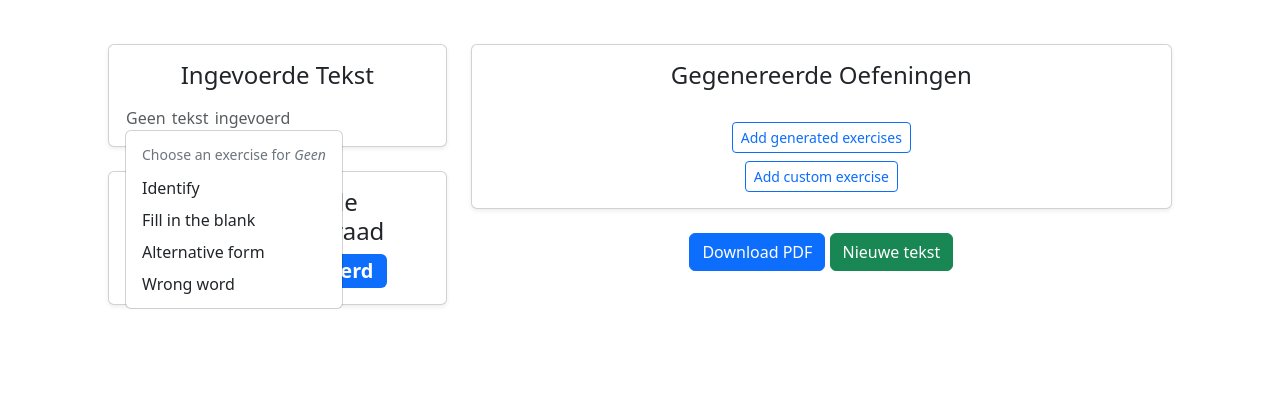
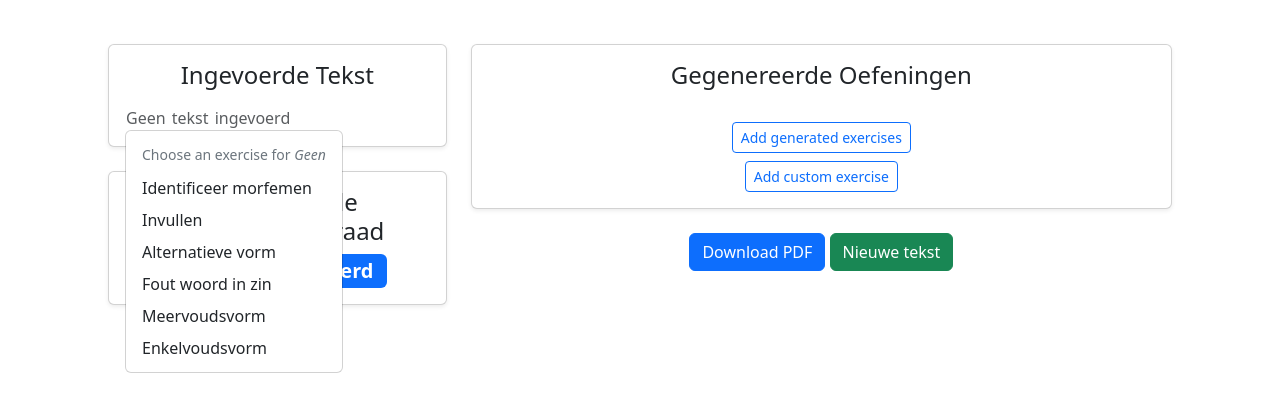
Before and after one commit to teauteau/morphology, a Django app: page /results/ in a window 1280 px wide, after a click on "Geen". Shown: the part 200-612 px from the top of the page. Run offline with Django 5.2, Linux system fonts and the light colour scheme.

Commit message:
updated some exercise types and new structure

```diff
--- /dev/null
+++ b/MorphoAi/webapp/templates/webapp/partials/dropdown.html
@@ -0,0 +1,20 @@
+<div class="d-inline dropdown">
+    <span class="word {% if is_important %}bold{% endif %}"
+          role="button"
+          id="dropdownWord{{ token_id }}"
+          data-bs-toggle="dropdown"
+          aria-expanded="false"
+          data-word="{{ token }}">
+      {{ token }}
+    </span>
+    <ul class="dropdown-menu dropdown-menu-end" aria-labelledby="dropdownWord{{ token_id }}">
+        <li><h6 class="dropdown-header">Choose an exercise for <i>{{ token }}</i></h6></li>
+        {% for exercise_type, exercise_name in exercise_types.items %}
+                <li>
+                <a class="dropdown-item" href="#" onclick="sendToBackend('{{ token }}', '{{ exercise_type }}')">
+                    {{ exercise_name }}
+                </a>
+            </li>
+        {% endfor %}
+    </ul>
+  </div>
--- a/MorphoAi/webapp/templates/webapp/results.html
+++ b/MorphoAi/webapp/templates/webapp/results.html
@@ -71,7 +71,7 @@ body, .dropdown, .card-body {
             <div class="card shadow-sm mb-4">
                 <div class="card-body pl-4 pr-4">
                     <h4 class="card-title mb-3">Ingevoerde Tekst</h4>
-                    <div class="card-text text-muted text-start">{{ text|safe }}</div>
+                    <div class="card-text text-muted text-start">{{ text_html|safe }}</div>
                 </div>
             </div>
 
@@ -97,9 +97,9 @@ body, .dropdown, .card-body {
                         Add  generated exercises
                     </button>
                     <div class="collapse mt-2" id="addExercisesCollapse">
-                        {% for exercise_type in exercise_types %}
+                        {% for exercise_type, exercise_name in exercise_types.items %}
                             <div class="form-group row justify-content-center mb-2">
-                                <label for="exercise{{forloop.counter}}" class="col-sm-4 col-form-label text-right">{{exercise_type}}</label>
+                                <label for="exercise{{forloop.counter}}" class="col-sm-4 col-form-label text-right">{{exercise_name}}</label>
                                 <div class="col-sm-6">
                                     <input type="number" class="form-control exercise-input" id="{{exercise_type}}" min="0" max="5" step="1" value="0" minlength="1">
                                 </div>
@@ -336,6 +336,7 @@ function titleEdit(){
     const index = parseInt(button.getAttribute("data-index"));
     deleteExercise(index);
   }
+  const text = "{{text|escapejs}}";
 
   // <!-- Add exercises -->
   document.getElementById('generate-new-exercises-btn').addEventListener('click', function() {
@@ -354,7 +355,7 @@ function titleEdit(){
               'X-Requested-With': 'XMLHttpRequest',  // Explicit header
               'X-CSRFToken': '{{ csrf_token }}'
           },
-          body: JSON.stringify({exercises: exercises})
+          body: JSON.stringify({exercises: exercises, text: text})
       })
         .then(response => response.text())
         .then(html => {
--- a/MorphoAi/webapp/utils.py
+++ b/MorphoAi/webapp/utils.py
@@ -3,6 +3,7 @@ from .keys import gemini_API_key
 import json
 import re
 import random
+import spacy
 
 
 client = genai.Client(api_key=gemini_API_key)
@@ -34,7 +35,7 @@ def extract_morphemes(words):
     prompt = f"Identify the morphemes in the following Dutch words and structure the result as a JSON object. The JSON should contain a 'words' list, where each word is represented as an object with three keys: 'word' (containing the word), 'free' (for free morphemes) and 'bound' (for bound morphemes). The 'bound' morphemes should be further categorized into 'prefixes', 'suffixes', and 'other'. DO NOT include markdown JSON formatting syntax like triple backticks in your answer. Only return the JSON structure as plain text. Words:\n{words}"
     morphemes_string = generate_text(prompt)
     morphemes_string = remove_markdown(morphemes_string)
-    print(morphemes_string)
+    # print(morphemes_string)
     morphemes = json.loads(morphemes_string)['words']
     return morphemes
 
@@ -255,53 +256,56 @@ def exercise_plural_form(dict_word):
     # Simplified prompt that just asks for the plural form
     prompt = (
         f"What is the plural form of the Dutch word '{word}'? "
-        f"Return ONLY the plural form as plain text. If the word doesn't have a "
-        f"typical plural form, make your best guess at what it would be "
-        f"following Dutch grammar patterns. Don't include explanations."
+        f"Return ONLY the plural form as plain text. Don't include explanations. "
+        f"If the word does not have any plural form, return the word itself. "
+        f"If the word is already in plural form, return the word 'PLURAL'"
     )
 
-    try:
-        plural_form = generate_text(prompt).strip()
+    # try:
+    plural_form = generate_text(prompt).strip()
+    print(f"singular: {word}, plural form: {plural_form}")
+    if plural_form == "PLURAL":
+        return None, None
 
-        # Basic validation - just make sure we got a non-empty result
-        if not plural_form or plural_form == word:
-            # If LLM returns the same word or empty string, try a different approach
-            backup_prompt = (
-                f"Create the plural form of the Dutch word '{word}' by applying "
-                f"standard Dutch pluralization rules (typically adding -en or -s). "
-                f"Return ONLY the pluralized word."
-            )
-            plural_form = generate_text(backup_prompt).strip()
+    #     # Basic validation - just make sure we got a non-empty result
+    #     if not plural_form or plural_form == word:
+    #         # If LLM returns the same word or empty string, try a different approach
+    #         backup_prompt = (
+    #             f"Create the plural form of the Dutch word '{word}' by applying "
+    #             f"standard Dutch pluralization rules (typically adding -en or -s). "
+    #             f"Return ONLY the pluralized word."
+    #         )
+    #         plural_form = generate_text(backup_prompt).strip()
 
-        # Extra safety - if we still don't have a result, make a simple guess
-        if not plural_form or plural_form == word:
-            # Simple heuristic fallback
-            if word.endswith('e'):
-                plural_form = word + 'n'
-            elif word.endswith(('s', 'f', 'ch')):
-                plural_form = word + 'en'
-            else:
-                plural_form = word + 's'
+    #     # Extra safety - if we still don't have a result, make a simple guess
+    #     if not plural_form or plural_form == word:
+    #         # Simple heuristic fallback
+    #         if word.endswith('e'):
+    #             plural_form = word + 'n'
+    #         elif word.endswith(('s', 'f', 'ch')):
+    #             plural_form = word + 'en'
+    #         else:
+    #             plural_form = word + 's'
 
-        # Build the exercise and answer
-        exercise_text = f"Give the plural form of the word: {word}"
-        answer_text = plural_form
+    #     # Build the exercise and answer
+    #     exercise_text = f"Give the plural form of the word: {word}"
+    #     answer_text = plural_form
 
-        return exercise_text, answer_text
+    #     return exercise_text, answer_text
 
-    except Exception as e:
-        print(f"Error in plural form exercise for '{word}': {e}")
-        # Fallback to a simple heuristic if everything else fails
-        if word.endswith('e'):
-            plural_form = word + 'n'
-        elif word.endswith(('s', 'f', 'ch')):
-            plural_form = word + 'en'
-        else:
-            plural_form = word + 's'
+    # except Exception as e:
+    #     print(f"Error in plural form exercise for '{word}': {e}")
+    #     # Fallback to a simple heuristic if everything else fails
+    #     if word.endswith('e'):
+    #         plural_form = word + 'n'
+    #     elif word.endswith(('s', 'f', 'ch')):
+    #         plural_form = word + 'en'
+    #     else:
+    #         plural_form = word + 's'
 
-        exercise_text = f"Give the plural form of the word: {word}"
-        answer_text = plural_form
-        return exercise_text, answer_text
+    exercise_text = f"Give the plural form of the word: {word}"
+    answer_text = plural_form
+    return exercise_text, answer_text
 
 def exercise_singular_form(dict_word):
     """
@@ -362,6 +366,20 @@ def exercise_singular_form(dict_word):
         answer_text = singular_form
         return exercise_text, answer_text
 
+def find_specific_POS(pos_tag, dict_words):
+    """
+    Finds all words with a specific part of speech (POS) tag in the given list of words.
+    Uses spaCy for POS tagging.
+    """
+    nlp = spacy.load("nl_core_news_sm")
+    list = []
+    for word in dict_words:
+        doc = nlp(word['word'])
+        for token in doc:
+            if token.pos_ == pos_tag:
+                list.append(word)
+    return list
+
 def generate_exercises(text, nr_of_identify, nr_of_fill_in_blanks, nr_of_alternative_forms, nr_wrong, nr_affix, nr_find_compounds, nr_of_plural=0, nr_of_singular=0):
     """
     Generates exercises for the given text
@@ -403,19 +421,20 @@ def generate_exercises(text, nr_of_identify, nr_of_fill_in_blanks, nr_of_alterna
         exercises.append(exercise)
     word_index += nr_find_compounds
 
-    # Add plural form exercises
-    if nr_of_plural > 0:
-        plural_exercises = []
-        for i in range(min(nr_of_plural, len(morphemes) - word_index)):
-            # Try to find words with plural forms
-            for j in range(len(morphemes) - word_index):
-                idx = (i + j + word_index) % len(morphemes)
-                exercise = exercise_plural_form(morphemes[idx])
-                if exercise:  # If we found a valid exercise
-                    plural_exercises.append(exercise)
-                    break
-        exercises.extend(plural_exercises)
-        word_index += nr_of_plural
+    # add plural form exercises
+    nouns = find_specific_POS("NOUN", morphemes) # find all nouns in the important words
+    i = 0
+    count = 0
+    while count < nr_of_plural:
+        if i + word_index >= len(nouns):
+            print("ERROR: not enough nouns for plural form exercises")
+            break
+        exercise = exercise_plural_form(nouns[i + word_index])
+        if exercise != (None, None):
+            exercises.append(exercise)
+            count += 1  # only increase when successful
+        i += 1  # always move to the next noun
+    word_index += nr_of_plural
 
     # Add singular form exercises
     if nr_of_singular > 0:
@@ -441,7 +460,7 @@ def generate_exercises(text, nr_of_identify, nr_of_fill_in_blanks, nr_of_alterna
 
 
 
-def add_exercises(type, nr_of_exercises, morphemes, index=0):
+def add_exercises(type, nr_of_exercises, morphemes, text, index=0):
     """
     Adds exercises to the list of exercises based on the type and number of exercises
     """
@@ -477,17 +496,38 @@ def add_exercises(type, nr_of_exercises, morphemes, index=0):
             if exercise:  # Check if exercise is not None
                 exercises.append(exercise)
 
+    elif type == "find_compounds":
+        for i in range(nr_of_exercises):
+            j = (i + index - 1) % len(morphemes)
+            exercise = exercise_find_all("compound", text)
+            exercises.append(exercise)
+
     elif type == "plural_form":
-        # Add plural form exercises
-        for i in range(nr_of_exercises):
-            # Try words until we find one with a plural form or we've tried them all
-            valid_exercise = None
-            for attempt in range(len(morphemes)):
-                j = (i + index - 1 + attempt) % len(morphemes)
-                valid_exercise = exercise_plural_form(morphemes[j])
-                if valid_exercise:  # If we found a valid plural exercise
-                    exercises.append(valid_exercise)
-                    break
+        nouns = find_specific_POS("NOUN", morphemes) # find all nouns in the important words
+        i = 0
+        count = 0
+        while count < nr_of_exercises:
+            j = (i + index - 1) % len(nouns)
+            if i >= len(nouns):
+                print("ERROR: not enough nouns for plural form exercises")
+                break
+            exercise = exercise_plural_form(nouns[j])
+            if exercise != (None, None):
+                exercises.append(exercise)
+                count += 1  # only increase when successful
+            i += 1  # always move to the next noun
+
+    # elif type == "plural_form":
+    #     # Add plural form exercises
+    #     for i in range(nr_of_exercises):
+    #         # Try words until we find one with a plural form or we've tried them all
+    #         valid_exercise = None
+    #         for attempt in range(len(morphemes)):
+    #             j = (i + index - 1 + attempt) % len(morphemes)
+    #             valid_exercise = exercise_plural_form(morphemes[j])
+    #             if valid_exercise:  # If we found a valid plural exercise
+    #                 exercises.append(valid_exercise)
+    #                 break
 
     elif type == "singular_form":
         # Add singular form exercises
@@ -513,19 +553,21 @@ def add_exercises(type, nr_of_exercises, morphemes, index=0):
 
     return exercises
 
+
+
 def generate_exercise_given_word(word, exercise_type):
     morphemes = extract_morphemes([word])
     exercise = []
     print(exercise_type)
-    if exercise_type == 1:
+    if exercise_type == "identify":
         exercise = exercise_identify(morphemes[0])
-    elif exercise_type == 2:
+    elif exercise_type == "fill_in_the_blank":
         exercise = exercise_fill_in_the_blank(morphemes[0])
-    elif exercise_type == 3:
+    elif exercise_type == "alternative":
         exercise = exercise_alternative_form(morphemes[0])
-    elif exercise_type == 4:
+    elif exercise_type == "wrong_word_sentence":
         exercise = exercise_error_correction(morphemes[0])
-    elif exercise_type == 5:
+    elif exercise_type == "plural_form":
         # For plural form
         result = exercise_plural_form(morphemes[0])
         if result:
@@ -533,7 +575,7 @@ def generate_exercise_given_word(word, exercise_type):
         else:
             # Fallback if the word doesn't have a plural form
             exercise = ("This word doesn't have a meaningful plural form.", "N/A")
-    elif exercise_type == 6:
+    elif exercise_type == "singular_form":
         # For singular form
         result = exercise_singular_form(morphemes[0])
         if result:
@@ -542,7 +584,7 @@ def generate_exercise_given_word(word, exercise_type):
             # Fallback if the word isn't plural or doesn't have a singular form
             exercise = ("This word isn't in plural form.", "N/A")
     else:
-        raise ValueError("Invalid exercise type.")
+        raise ValueError(f"Invalid exercise type. :{exercise_type}")
     return exercise
 
 # example text
--- a/MorphoAi/webapp/views.py
+++ b/MorphoAi/webapp/views.py
@@ -20,7 +20,18 @@ from django.http import HttpResponse
 from django.template.loader import render_to_string
 from xhtml2pdf import pisa
 
-exercise_types = ["identify", "fill_in_the_blank", "alternative", "wrong_word_sentence", "affix_matching", "plural_form", "singular_form"]
+exercise_types = {"identify": "Identificeer morfemen",
+                   "fill_in_the_blank": "Invullen",
+                   "alternative": "Alternatieve vorm",
+                   "wrong_word_sentence": "Fout woord in zin",
+                   "affix_matching": "Achtervoegsels matchen",
+                   "find_compounds": "Vind alle samenstellingen",
+                   "plural_form": "Meervoudsvorm",
+                   "singular_form": "Enkelvoudsvorm"}
+
+# these exercise types are not used in the dropdown menu (use this for exercises that do not depend on a single word)
+exercise_types_ignore = ["affix_matching", "find_compounds"]
+
 
 def home(request):
     return render(request, 'webapp/home.html')
@@ -53,17 +64,20 @@ def generate(request):
                 nr_of_alternative += 1
                 nr_of_wrong_words += 0
                 nr_of_affix += 0
+                nr_of_plural_form += 1
+                nr_of_singular_form += 1
                 nr_find_compounds += 1
-                nr_of_plural_form += 1  # Add 1 plural exercise for easy difficulty
-                nr_of_singular_form += 1
+
             if "medium" in difficulty:
                 nr_of_identify += 0
                 nr_of_fill_in_blanks += 0
                 nr_of_alternative += 0
                 nr_of_wrong_words += 1
                 nr_of_affix += 1
+                nr_find_compounds += 1
                 nr_of_plural_form += 1
-                nr_of_singular_form += 1  # Add 1 singular exercise for medium difficulty
+                nr_of_singular_form += 1
+
             if "hard" in difficulty:
                 nr_of_identify += 0
                 nr_of_fill_in_blanks += 0
@@ -72,6 +86,8 @@ def generate(request):
                 nr_of_affix += 0
                 nr_of_plural_form += 1
                 nr_of_singular_form += 1
+                nr_find_compounds += 1
+
 
 
             # Generate exercises with the new parameters
@@ -133,9 +149,10 @@ def results_page(request):
     exercise_types = request.session.get("exercise_types", [])
     important_words = request.session.get("important_words", [])
 
-    text = embolden(text, important_words)
+    text_html = embolden(text, important_words)
 
     return render(request, "webapp/results.html", {
+        "text_html": text_html,
         "text": text,
         "difficulty": difficulty,
         "exercises": exercises,
@@ -145,30 +162,25 @@ def results_page(request):
 
 
 def embolden(text, important_words):
+    # filter out any exercise types that are not in the dropdown menu
+    filtered_exercise_types = {
+        k: v for k, v in exercise_types.items() if k not in exercise_types_ignore
+    }
+
     important_set = {w.lower() for w in important_words}
     tokens = re.findall(r'\w+|\W+', text)
-
     wrapped_tokens = []
     for idx, token in enumerate(tokens):
         if token.strip().isalnum():
-            word_class = "word bold" if token.lower() in important_set else "word"
-            wrapped = (
-                f'<div class="d-inline dropdown">'
-                f'  <span class="{word_class}" role="button" id="dropdownWord{idx}" '
-                f'        data-bs-toggle="dropdown" aria-expanded="false" data-word="{token}">'
-                f'    {token}'
-                f'  </span>'
-                f'  <ul class="dropdown-menu dropdown-menu-end" aria-labelledby="dropdownWord{idx}">'
-                f'    <li><h6 class="dropdown-header">Choose an exercise for <i>{token}</i></h6></li>'
-                f'    <li><a class="dropdown-item" href="#" onclick="handleOption(\'{token}\', 1)">Identify</a></li>'
-                f'    <li><a class="dropdown-item" href="#" onclick="handleOption(\'{token}\', 2)">Fill in the blank</a></li>'
-                f'    <li><a class="dropdown-item" href="#" onclick="handleOption(\'{token}\', 3)">Alternative form</a></li>'
-                f'    <li><a class="dropdown-item" href="#" onclick="handleOption(\'{token}\', 4)">Wrong word</a></li>'
-                f'  </ul>'
-                f'</div>'
-            )
+            context = {
+                'token': token,
+                'token_id': idx,
+                'is_important': token.lower() in important_set,
+                'exercise_types': filtered_exercise_types,
+            }
+            wrapped = render_to_string('webapp/partials/dropdown.html', context)
         else:
-            wrapped = token  # punctuation/space
+            wrapped = token
         wrapped_tokens.append(wrapped)
 
     return mark_safe(''.join(wrapped_tokens))
@@ -209,14 +221,15 @@ def add_exercises(request):
             data = json.loads(request.body)
             exercises_types = data.get('exercises', [])
             old_exercises = request.session.get('exercises', [])
+            text = request.session.get('text', '')
             print("exercise_types: ", exercises_types)
             new_exercises = []
             for i, exercise in enumerate(exercises_types):
                 exercise_count = int(exercise.get('count', 0)) if exercise.get('count', '').strip() else 0
                 exercise_type = exercise.get('type', 'identify')
                 index = len(old_exercises) / len(exercise_types)
-                generated_exercises = utils_add_exercises(exercise_type, exercise_count, request.session.get("morphemes", [{'word': 'foutje', 'free': ['fout'], 'bound': {'prefixes': [], 'suffixes': ['je'], 'other': []}}]), index)
-                print(generated_exercises)
+                generated_exercises = utils_add_exercises(exercise_type, exercise_count, request.session.get("morphemes", [{'word': 'foutje', 'free': ['fout'], 'bound': {'prefixes': [], 'suffixes': ['je'], 'other': []}}]), text=text, index=index)
+                # print(generated_exercises)
                 new_exercises.extend(generated_exercises)
             combined_exercises = old_exercises + new_exercises
             request.session['exercises'] = combined_exercises
```
Also changed, not shown: MorphoAi/webapp/templates/webapp/partials/dropdown_items.html (deleted, +0 -7 lines), MorphoAi/db.sqlite3.
